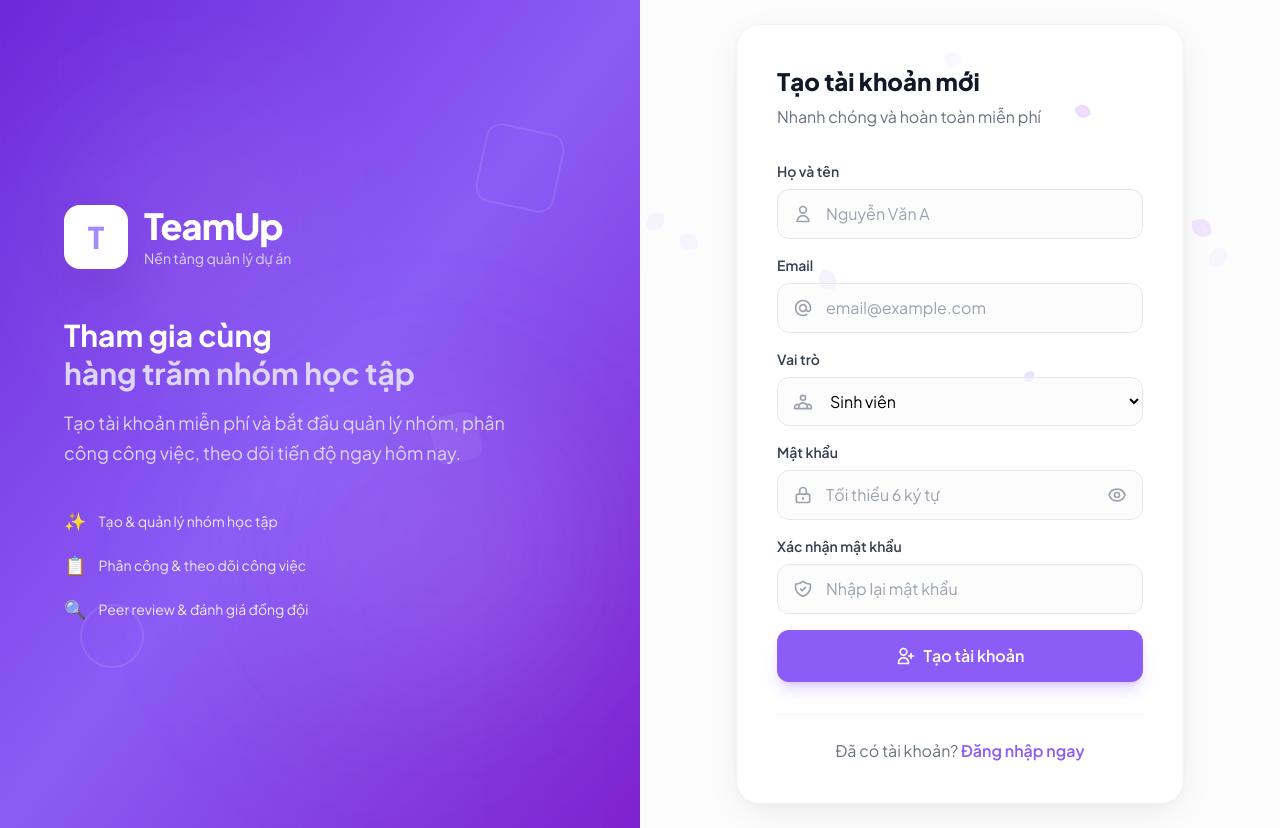
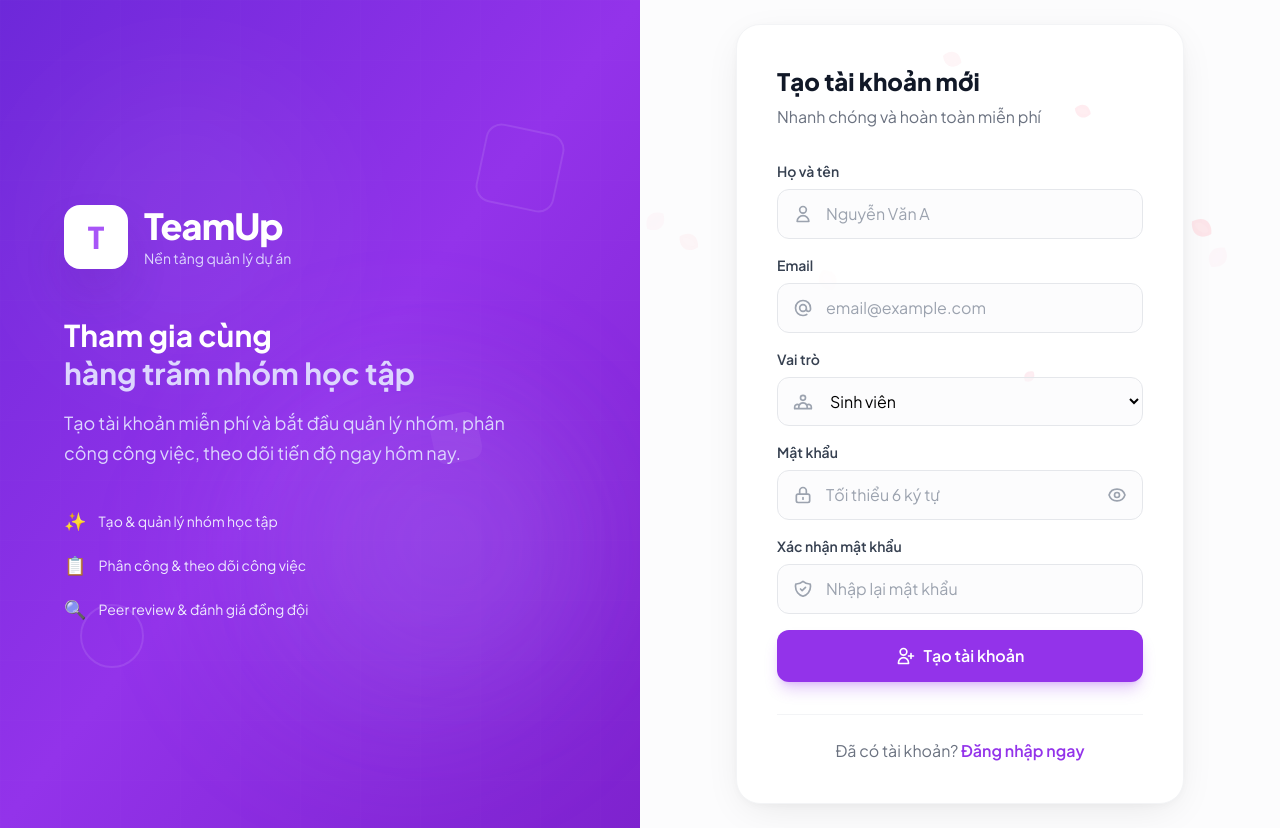
Before and after one commit to ducvietn/TeamUp, a React (Vite) app in the folder client/: page /register in a window 1280 px wide. Built offline with nearby package versions, Linux system fonts and the light colour scheme.

Commit message:
fix: change petals to pastel pink, keep purple theme

```diff
--- a/client/src/components/SakuraEffect.jsx
+++ b/client/src/components/SakuraEffect.jsx
@@ -39,12 +39,12 @@ const SakuraEffect = () => {
 
       getRandomColor() {
         const colors = [
-          'rgba(216, 180, 254, ',   // violet-300
-          'rgba(192, 132, 252, ',   // purple-400
-          'rgba(233, 213, 255, ',   // purple-200
-          'rgba(221, 214, 254, ',   // violet-200
-          'rgba(196, 181, 253, ',   // violet-300
-          'rgba(167, 139, 250, ',   // violet-400
+          'rgba(255, 182, 193, ',   // light pink
+          'rgba(255, 192, 203, ',   // pink
+          'rgba(255, 218, 233, ',   // pale pink
+          'rgba(250, 200, 210, ',   // sakura pink
+          'rgba(255, 240, 245, ',   // very light pink
+          'rgba(248, 180, 200, ',   // medium pink
         ];
         return colors[Math.floor(Math.random() * colors.length)];
       }
--- a/client/tailwind.config.js
+++ b/client/tailwind.config.js
@@ -10,14 +10,14 @@ export default {
         primary: {
           50: '#faf5ff',
           100: '#f3e8ff',
-          200: '#ede9fe',
-          300: '#ddd6fe',
-          400: '#c4b5fd',
-          500: '#a78bfa',
-          600: '#8b5cf6',
-          700: '#7c3aed',
-          800: '#6d28d9',
-          900: '#5b21b6',
+          200: '#e9d5ff',
+          300: '#d8b4fe',
+          400: '#c084fc',
+          500: '#a855f7',
+          600: '#9333ea',
+          700: '#7e22ce',
+          800: '#6b21a8',
+          900: '#581c87',
         },
         success: {
           50: '#f0fdf4',
```
